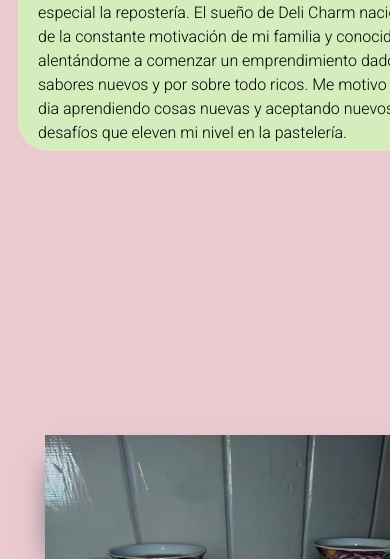
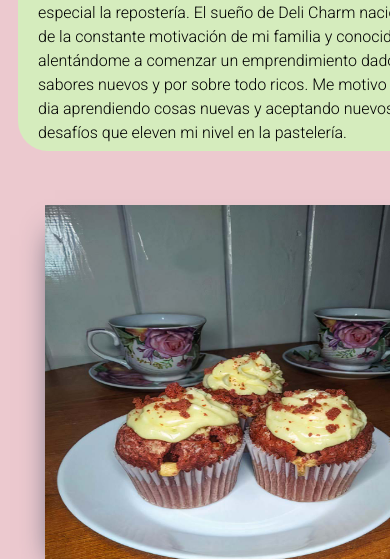
Before and after one commit to LourdM/Deli-Charm-2.0, a plain HTML site: page quiensoy.html in a window 390 px wide. Shown: the part 285-844 px from the top of the page. Drawn offline with nearby package versions, Linux system fonts and the light colour scheme.

Commit message:
Responsive

```diff
--- a/css/style.css
+++ b/css/style.css
@@ -377,7 +377,7 @@ body{
     }
     .foto{
         left: 183px;
-        margin-top: 500px;
+        margin-top: 260px;
     }
     .carrusel{
         margin-top: 500px;
@@ -433,7 +433,7 @@ body{
     }
     .foto{
         left: 45px;
-        margin-top: 470px;
+        margin-top: 240px;
     }
     .carrusel{
         margin-top: 500px;
```
